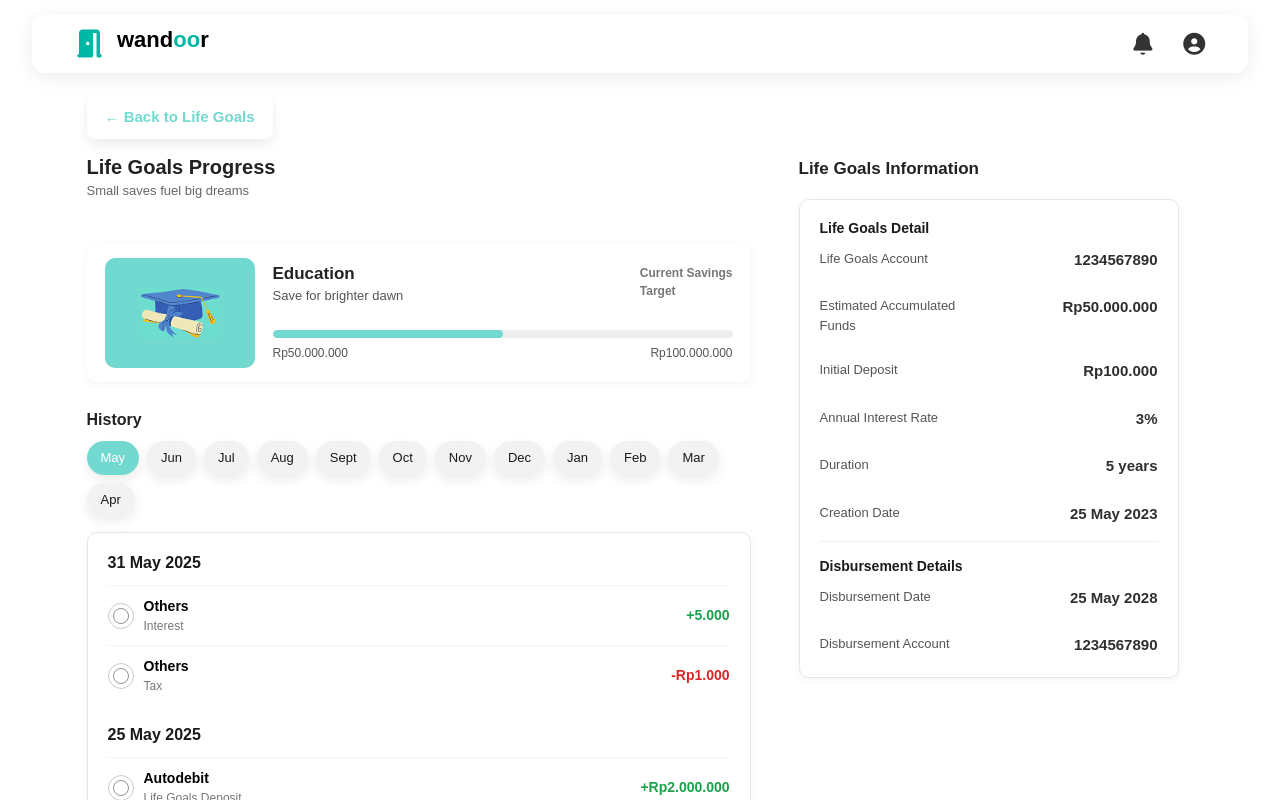
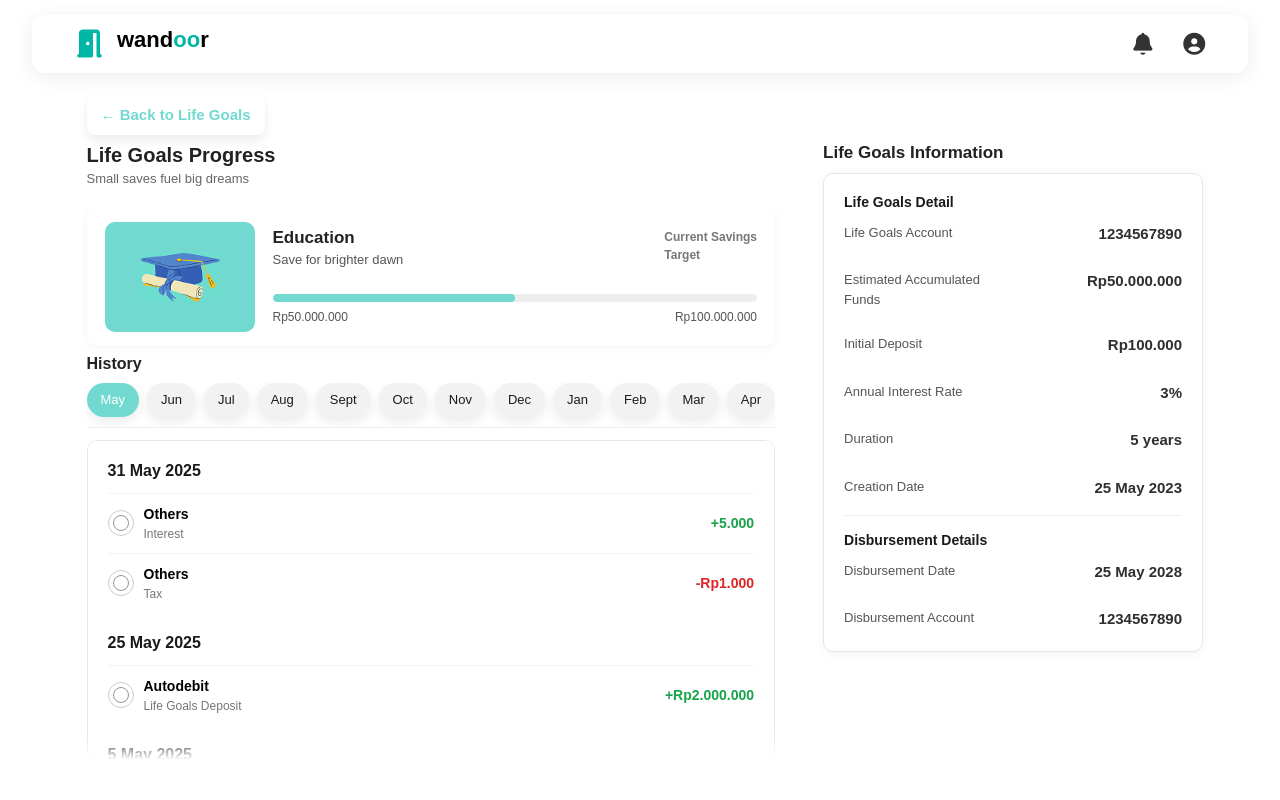
Before and after one commit to kelompok-3-odp343/Client-Side, a React (Vite) app: page /lifegoal/1 in a window 1280 px wide. Shown: the top 800 px of the page. Built offline with nearby package versions, Linux system fonts and the light colour scheme.

Commit message:
update life goals detail, fix posisi

```diff
--- a/src/css/lifegoalsDetail.css
+++ b/src/css/lifegoalsDetail.css
@@ -13,37 +13,63 @@ body {
   background: var(--bg);
   color: var(--text-main);
   margin: 0;
+  overflow-x: hidden;
 }
 
-/* MAIN LAYOUT */
+/* === MAIN CONTAINER === */
 .lg-main {
-  padding: 96px 64px;
+  padding: 96px 64px 40px; /* beri jarak aman dari navbar */
   max-width: 1220px;
   margin: 0 auto;
+  display: flex;
+  flex-direction: column;
 }
 
+/* === BACK BUTTON === */
 .lg-back {
   background: none;
   border: none;
   color: var(--theme);
   font-weight: 600;
   cursor: pointer;
-  margin-bottom: 16px;
+  font-size: 15px;
+  padding: 8px 14px;
+  border-radius: 8px;
+  width: fit-content;
+  transition: background 0.2s;
+  position: sticky;
+  top: 84px; /* fix: tepat di bawah navbar */
+  z-index: 15;
+  background: var(--bg);
 }
 
-/* GRID: left & right */
+.lg-back:hover {
+  background: rgba(113, 217, 208, 0.1);
+}
+
+/* === GRID === */
 .lg-grid {
   display: grid;
   grid-template-columns: 1fr 380px;
   gap: 48px;
   align-items: start;
+  margin-top: 8px;
 }
 
-/* LEFT COLUMN */
+/* === LEFT COLUMN === */
 .left-column {
   display: flex;
   flex-direction: column;
-  gap: 28px;
+  position: relative;
+}
+
+/* === HEADER (TITLE + SUBTITLE) === */
+.section-header {
+  position: sticky;
+  top: 132px; /* berhenti tepat di bawah back button */
+  background: var(--bg);
+  z-index: 14;
+  padding-bottom: 4px;
 }
 
 .section-header .lg-title {
@@ -58,7 +84,7 @@ body {
   margin-top: 4px;
 }
 
-/* === TOP CARD === */
+/* === CARD === */
 .lg-topcard {
   display: flex;
   gap: 18px;
@@ -67,6 +93,9 @@ body {
   padding: 14px 18px;
   border-radius: 10px;
   box-shadow: var(--shadow);
+  position: sticky;
+  top: 190px; /* tepat di bawah title/subtitle */
+  z-index: 13;
 }
 
 .topcard-left {
@@ -138,18 +167,34 @@ body {
   color: var(--text-sub);
 }
 
-/* === HISTORY === */
+/* === HISTORY SECTION === */
+.history-panel {
+  position: sticky;
+  top: 330px;
+  background: var(--bg);
+  z-index: 12;
+  padding-top: 8px;
+}
+
 .panel-title {
   font-size: 16px;
   font-weight: 700;
-  margin-bottom: 12px;
+  margin-bottom: 10px;
 }
 
+/* === MONTHS BAR === */
 .months-row {
   display: flex;
   gap: 8px;
-  flex-wrap: wrap;
-  margin-bottom: 16px;
+  flex-wrap: nowrap;
+  overflow-x: auto;
+  background: var(--bg);
+  padding-bottom: 10px;
+  border-bottom: 1px solid #eee;
+}
+
+.months-row::-webkit-scrollbar {
+  display: none;
 }
 
 .month-pill {
@@ -162,6 +207,7 @@ body {
   cursor: pointer;
   color: var(--text-main);
   transition: 0.2s;
+  white-space: nowrap;
 }
 
 .month-pill.active {
@@ -169,14 +215,29 @@ body {
   color: #fff;
 }
 
+/* === TRANSACTION LIST === */
 .tx-list {
   background: #fff;
   border: 1px solid var(--border);
   border-radius: 10px;
+  box-shadow: var(--shadow);
   padding: 18px 20px;
-  box-shadow: var(--shadow);
+  margin-top: 12px;
+  height: calc(100vh - 480px); /* batas viewport agar pas di bawah bulan */
+  overflow-y: auto;
+  overflow-x: hidden;
+  scroll-behavior: smooth;
+  mask-image: linear-gradient(to bottom, black 92%, transparent 100%);
+  -webkit-mask-image: linear-gradient(to bottom, black 92%, transparent 100%);
 }
 
+/* Hilangkan scrollbar visual tapi tetap scrollable */
+.tx-list::-webkit-scrollbar {
+  width: 0;
+  background: transparent;
+}
+
+/* TRANSACTION ITEMS */
 .tx-group + .tx-group {
   margin-top: 18px;
 }
@@ -241,18 +302,18 @@ body {
   color: #dc2626;
 }
 
-/* === RIGHT COLUMN === */
+/* === RIGHT COLUMN (FIXED) === */
 .info-column {
-  display: flex;
-  flex-direction: column;
-  gap: 20px;
-  margin-top: 4px; /* slightly raised to align visually */
+  position: sticky;
+  top: 120px; /* sejajar navbar bawah */
+  align-self: start;
+  height: fit-content;
 }
 
 .info-title {
   font-size: 17px;
   font-weight: 700;
-  margin: 0;
+  margin: 0 0 10px;
 }
 
 .info-card {
@@ -309,15 +370,14 @@ body {
   }
 
   .info-column {
+    position: static;
     order: 2;
+    margin-top: 20px;
   }
 
-  .left-column {
-    order: 1;
-  }
-
-  .topcard-left {
-    width: 110px;
-    height: 96px;
+  .tx-list {
+    height: auto;
+    mask-image: none;
+    -webkit-mask-image: none;
   }
 }
```
